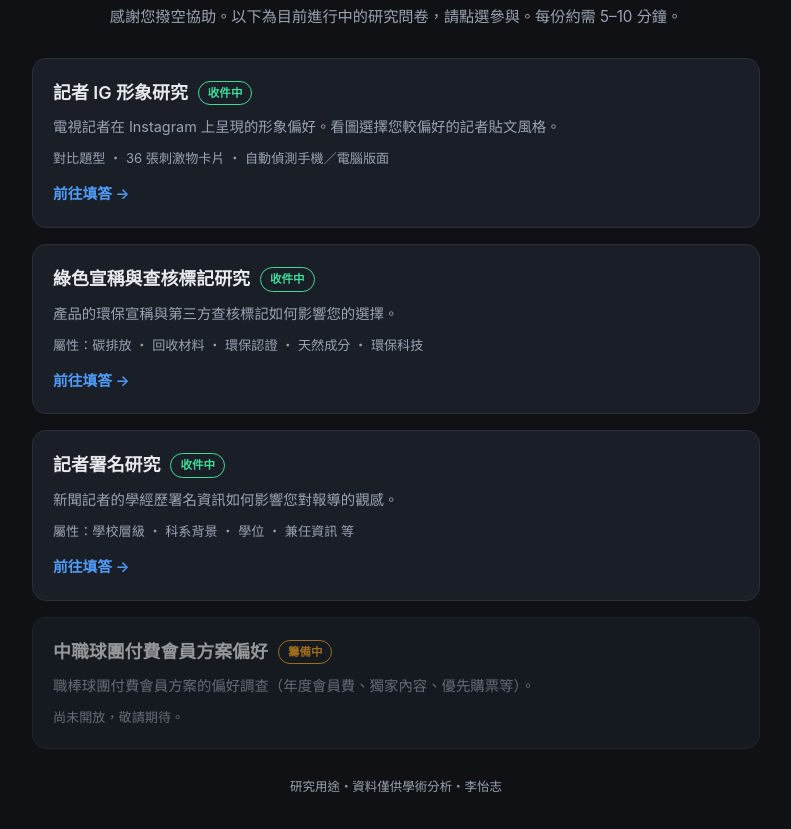
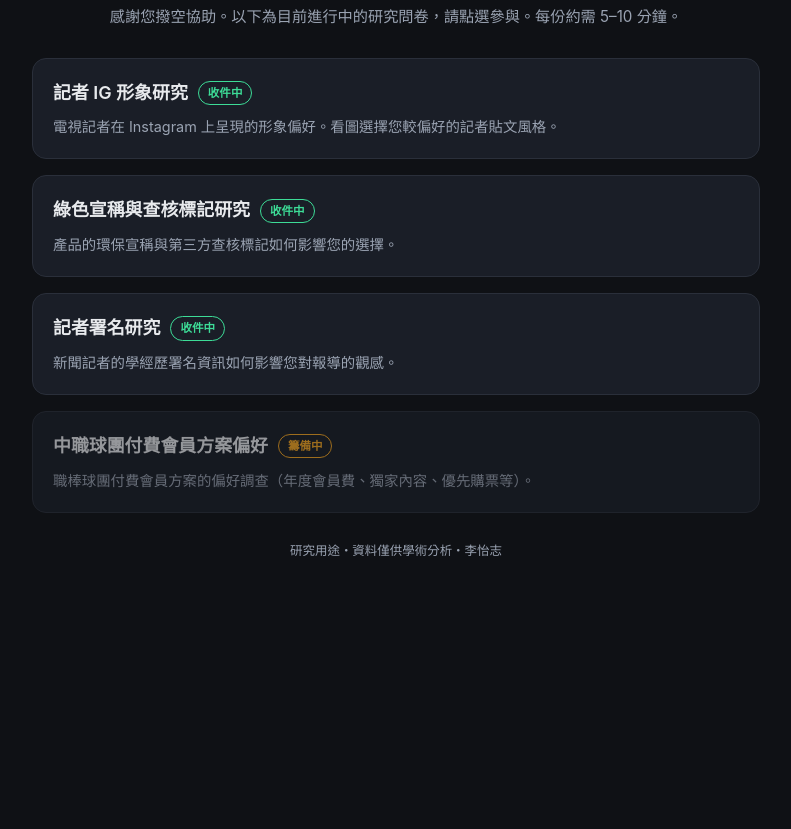
Before and after one commit to richyli/helpme, a plain HTML site: page index.html in a window 1280 px wide. Shown: the part 73-902 px from the top of the page, without its empty margins (244-1035 px from the left). After the commit the page ends 800 px from the top, so only its background shows below. Drawn offline with Linux system fonts and the light colour scheme.

Commit message:
Remove meta line and CTA from each card

```diff
--- a/index.html
+++ b/index.html
@@ -54,8 +54,6 @@
     <span class="badge ok">收件中</span>
   </div>
   <div class="desc">電視記者在 Instagram 上呈現的形象偏好。看圖選擇您較偏好的記者貼文風格。</div>
-  <div class="meta">對比題型 ・ 36 張刺激物卡片 ・ 自動偵測手機／電腦版面</div>
-  <span class="cta">前往填答 →</span>
 </a>
 
 <a class="card" href="https://richyli.github.io/green-fact/">
@@ -64,8 +62,6 @@
     <span class="badge ok">收件中</span>
   </div>
   <div class="desc">產品的環保宣稱與第三方查核標記如何影響您的選擇。</div>
-  <div class="meta">屬性：碳排放 ・ 回收材料 ・ 環保認證 ・ 天然成分 ・ 環保科技</div>
-  <span class="cta">前往填答 →</span>
 </a>
 
 <a class="card" href="https://richyli.github.io/reporter-byline-survey/">
@@ -74,8 +70,6 @@
     <span class="badge ok">收件中</span>
   </div>
   <div class="desc">新聞記者的學經歷署名資訊如何影響您對報導的觀感。</div>
-  <div class="meta">屬性：學校層級 ・ 科系背景 ・ 學位 ・ 兼任資訊 等</div>
-  <span class="cta">前往填答 →</span>
 </a>
 
 <div class="card disabled">
@@ -84,7 +78,6 @@
     <span class="badge wip">籌備中</span>
   </div>
   <div class="desc">職棒球團付費會員方案的偏好調查（年度會員費、獨家內容、優先購票等）。</div>
-  <div class="meta">尚未開放，敬請期待。</div>
 </div>
 
 <footer>研究用途・資料僅供學術分析・李怡志</footer>
```
